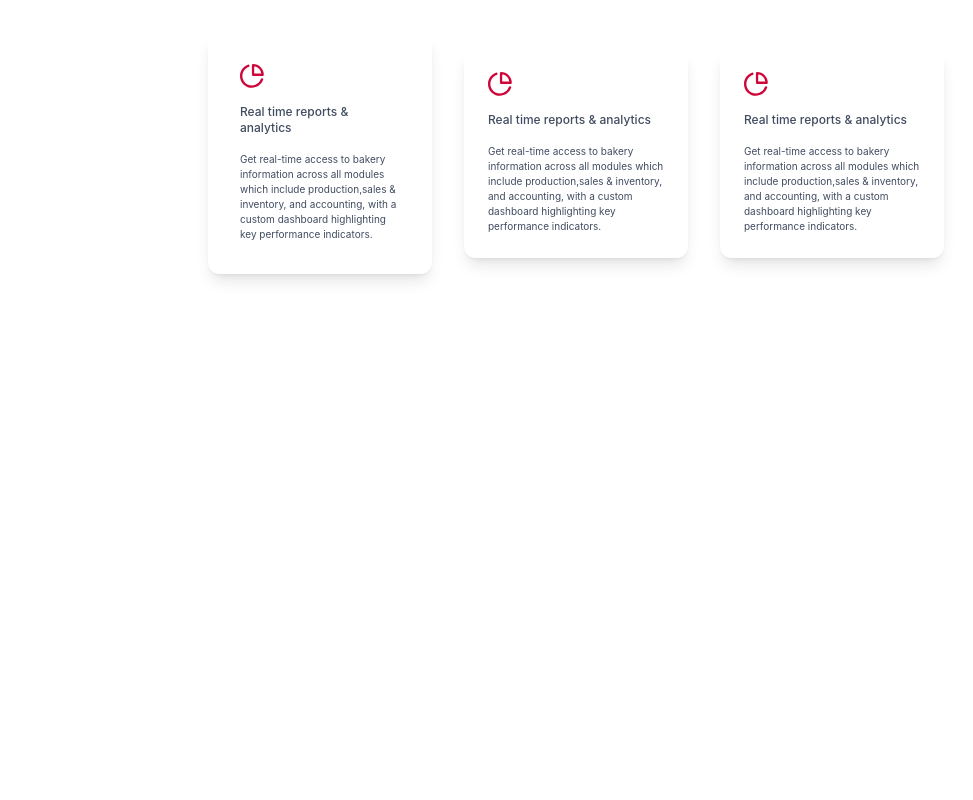
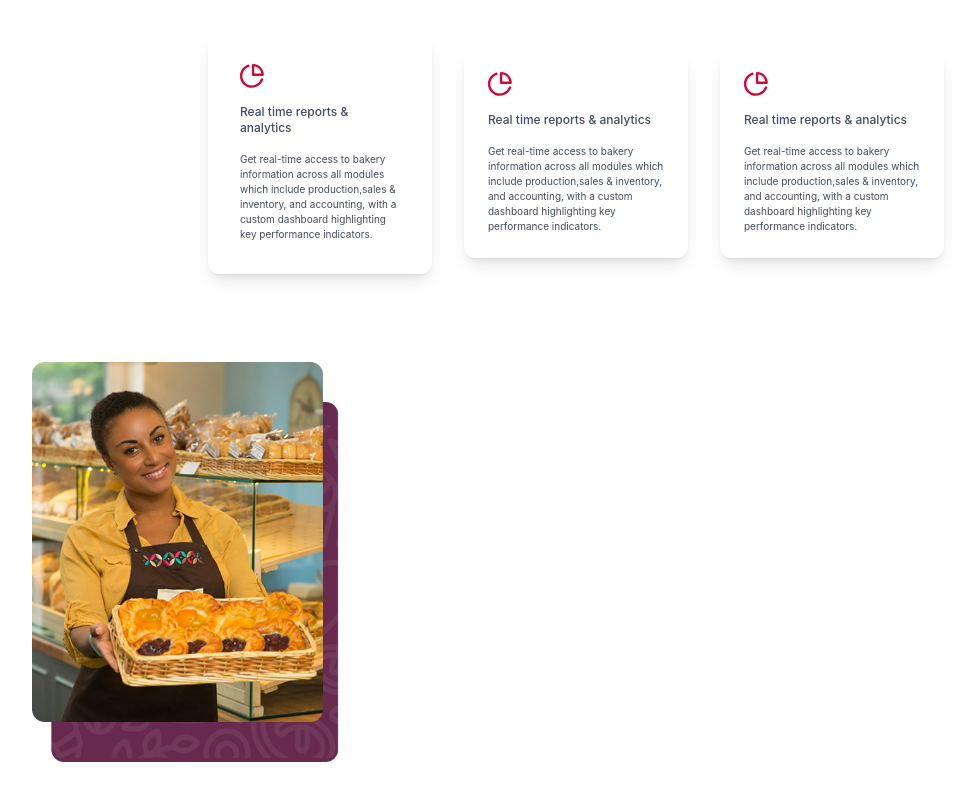
Before and after one commit to ayomideRussianCode/bakers, a React (Vite) app: page / in a window 1280 px wide. Shown: the part 831-1631 px from the top of the page, without its empty margins (32-1005 px from the left). Before the commit the page ends 1153 px from the top, so only its background shows below. Built offline with nearby package versions, Linux system fonts and the light colour scheme.

Commit message:
complicated image done

```diff
--- a/src/App.jsx
+++ b/src/App.jsx
@@ -1,6 +1,7 @@
 import Navbar from "./components/Navbar";
 import { Hero } from "./components/Navbar";
 import Card from "./components/Card";
+import InstructionsSection from "./components/InstructionsSection";
 
 function App() {
   return (
@@ -8,6 +9,7 @@ function App() {
       <Navbar />
       <Hero />
       <Card />
+      <InstructionsSection/>
     </>
   );
 }
--- /dev/null
+++ b/src/components/InstructionsSection.jsx
@@ -0,0 +1,18 @@
+import React from 'react'
+
+const InstructionsSection = () => {
+  return (
+    <section className="lg:w-1/2 bg-[#ffffff]">
+      <div className="relative mx-12 lg:mx-20 my-32">
+        <div>
+          <img className="h-90" src="/bread-pattern.png" alt="" />
+        </div>
+        <div className="absolute -top-10 -left-6 lg:-left-4">
+          <img className="h-90" src="/bakery_img 2.png" alt="" />
+        </div>
+      </div>
+    </section>
+  );
+}
+
+export default InstructionsSection
```
